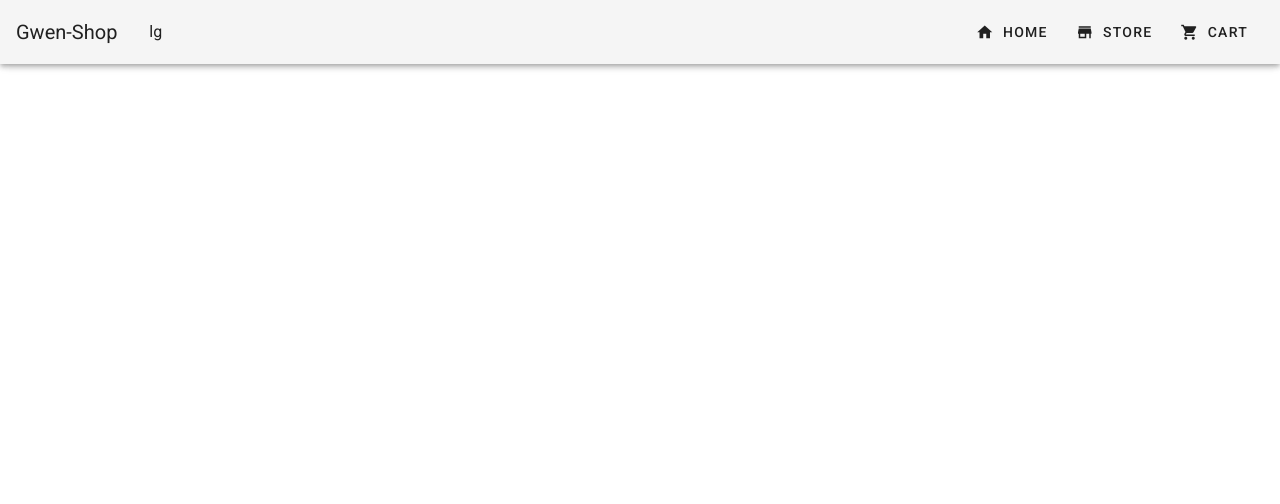
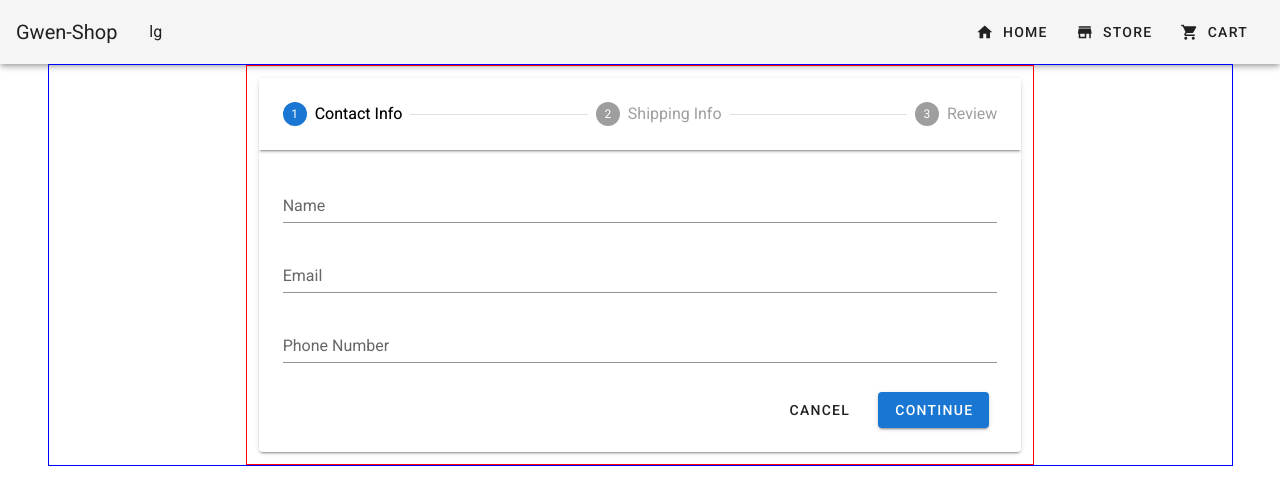
Before and after one commit to Toofan-shian/gwen-store, a Vue app: page /checkout in a window 1280 px wide. Shown: the top 504 px of the page. Built offline with nearby package versions, Linux system fonts and the light colour scheme.

Commit message:
complete cart and create and complete checkout

```diff
--- a/src/components/cards/horizontalProduct.vue
+++ b/src/components/cards/horizontalProduct.vue
@@ -1,10 +1,11 @@
 <template>
-  <v-card class="" width="100%">
+  <v-card class="mx-4 my-2" width="100%" outlined>
     <div class="d-flex">
       <v-img
         :src="product.image"
         width="120"
         height="120"
+        max-width="120"
       ></v-img>
 
       <div class="d-flex flex-column ">
@@ -16,7 +17,9 @@
         </v-card-subtitle>
 
         <v-btn
-          color="error ml-4"
+          color="error"
+          class="ml-4"
+          text
           outlined
           small
         >
--- a/src/components/cart/checkoutBox.vue
+++ b/src/components/cart/checkoutBox.vue
@@ -2,6 +2,7 @@
   <v-card
     outlined
     class="pa-3"
+
   >
     <v-cart-title >
       <h3 class="title mb-2">Payment Detais</h3>
@@ -27,16 +28,19 @@
       <h4 class="subtitle-1 font-weight-black">Total: ${{ total }}</h4>
     </v-card-text>
 
-    <v-card-actions>
-      <v-btn
-        outlined
-        color="success"
+    <v-btn
+      outlined
+      color="success"
+      max-width="100%"
+      to="/checkout"
+    >
+      <span
+        style="font-size: 0.80rem; padding: 4px; text-transform: capitalize;"
+      >
+        Checkout
+      </span>
+    </v-btn>
 
-
-      >
-        Complete Checkout
-      </v-btn>
-    </v-card-actions>
   </v-card>
 </template>
 
--- /dev/null
+++ b/src/components/checkout/contactInfo.vue
@@ -0,0 +1,50 @@
+<template>
+  <div>
+    <v-text-field
+      required
+      v-model="data.name"
+      label="Name"
+    />
+
+    <v-text-field
+      required
+      v-model="data.email"
+      label="Email"
+    />
+
+    <v-text-field
+      required
+      label="Phone Number"
+      v-model="data.phone"
+    />
+
+    <v-row
+      class="ma-2 justify-end"
+    >
+      <v-btn
+        text
+        @click="$router.replace({name: 'cart'})"
+        class="mr-3"
+      >
+        Cancel
+      </v-btn>
+
+      <v-btn
+        color="primary"
+        @click="next"
+      >
+        Continue
+      </v-btn>
+    </v-row>
+  </div>
+</template>
+
+<script>
+
+export default {
+  props: {
+    next: Function,
+    data: Object,
+  }
+}
+</script>
--- /dev/null
+++ b/src/components/checkout/review.vue
@@ -0,0 +1,52 @@
+<template>
+  <div>
+    <v-list disabled dense>
+      <v-subheader class="title">Review Order</v-subheader>
+
+      <v-list-item-group color="primary">
+        <v-list-item
+          v-for="(value, key) in data"
+          :key="key"
+
+        >
+          <v-list-item-content>
+            <v-list-item-title>
+                <span class="mr-6">{{ key }}: </span>
+                <span>{{ value }}</span>
+            </v-list-item-title>
+          </v-list-item-content>
+        </v-list-item>
+      </v-list-item-group>
+    </v-list>
+
+    <v-row
+      class="justify-end ma-3"
+    >
+      <v-btn
+        text
+        class="mr-3"
+        @click="previous"
+      >
+        Go Back
+      </v-btn>
+
+      <v-btn
+        color="primary"
+        @click="submitOrder"
+      >
+        Submit
+      </v-btn>
+    </v-row>
+  </div>
+</template>
+
+<script>
+
+export default {
+  props: {
+    data: Object,
+    previous: Function,
+    submitOrder: Function
+  }
+}
+</script>
--- /dev/null
+++ b/src/components/checkout/shippingInfo.vue
@@ -0,0 +1,51 @@
+<template>
+  <div>
+    <v-text-field
+      required
+      v-model="data.street"
+      label="Street Address"
+    />
+
+    <v-text-field
+      required
+      v-model="data.state"
+      label="State"
+    />
+
+    <v-text-field
+      required
+      v-model="data.zip"
+      label="Zip"
+    />
+
+    <v-row
+      class="justify-end ma-2"
+    >
+      <v-btn
+        text
+        @click="previous"
+        class="mr-3"
+      >
+        Go Back
+      </v-btn>
+
+      <v-btn
+        color="primary"
+        @click="next"
+      >
+        Continue
+      </v-btn>
+    </v-row>
+  </div>
+</template>
+
+<script>
+
+export default {
+  props: {
+    next: Function,
+    data: Object,
+    previous: Function,
+  }
+}
+</script>
--- a/src/router/index.js
+++ b/src/router/index.js
@@ -3,6 +3,8 @@ import VueRouter from 'vue-router'
 import Home from '../views/home'
 import Store from '../views/store'
 import Cart from '../views/cart'
+import Checkout from '../views/checkout'
+import thankYou from '../views/thankYou'
 
 Vue.use(VueRouter)
 
@@ -21,6 +23,16 @@ const routes = [
   name: 'cart',
   path: '/cart',
   component: Cart,
+},
+{
+  name: 'checkout',
+  path: '/checkout',
+  component: Checkout
+},
+{
+  name: 'thankYou',
+  path: 'thank-you',
+  component: thankYou,
 }
 ]
 
--- a/src/views/cart.vue
+++ b/src/views/cart.vue
@@ -1,22 +1,22 @@
 <template>
-  <v-container class="border">
+  <v-container class="border-b ">
     <v-row>
       <v-col
-        class="border"
-        sm="8"
-        md="5"
-        offset-md="2"
-        lg="4"
-        offset-lg="3"
+        class=""
+        sm="7"
+        md="6"
+        offset-md="1"
+        lg="6"
+        offset-lg="1"
       >
         <productList/>
       </v-col>
       <v-col
-        class="border"
-        sm="4"
-        md="3"
+        class=""
+        sm="5"
+        md="4"
       >
-        <checkoutBox/>
+        <checkoutBox class=""/>
       </v-col>
     </v-row>
   </v-container>
--- /dev/null
+++ b/src/views/checkout.vue
@@ -0,0 +1,103 @@
+<template>
+  <v-container class="border-b">
+    <v-row>
+      <v-col
+        class="border"
+        sm="8"
+        offset-sm="2"
+
+      >
+        <v-stepper v-model="stepper">
+          <v-stepper-header>
+            <v-stepper-step
+              step="1"
+              :complete="stepper > 1"
+            >
+              Contact Info
+            </v-stepper-step>
+
+            <v-divider></v-divider>
+
+            <v-stepper-step
+            step="2"
+            :complete="stepper > 2"
+            >
+            Shipping Info
+            </v-stepper-step>
+
+            <v-divider></v-divider>
+
+            <v-stepper-step
+              step="3"
+            >
+              Review
+            </v-stepper-step>
+          </v-stepper-header>
+
+          <v-stepper-items>
+            <v-stepper-content step="1">
+              <contactInfo
+                :next="next"
+                :data="data"
+              />
+            </v-stepper-content>
+
+            <v-stepper-content step="2">
+              <shippingInfo
+                :next="next"
+                :previous="previous"
+                :data="data"
+              />
+            </v-stepper-content>
+
+            <v-stepper-content step="3">
+              <review
+                :data="data"
+                :previous="previous"
+                :submitOrder="submitOrder"
+              />
+            </v-stepper-content>
+          </v-stepper-items>
+        </v-stepper>
+      </v-col>
+    </v-row>
+  </v-container>
+</template>
+
+<script>
+import contactInfo from '@/components/checkout/contactInfo.vue';
+import shippingInfo from '@/components/checkout/shippingInfo.vue';
+import review from '@/components/checkout/review.vue';
+
+export default {
+  components: {
+    contactInfo,
+    shippingInfo,
+    review,
+  },
+  data() {
+    return {
+      stepper: 1,
+      data: {
+        email: '',
+        name: '',
+        state: '',
+        zip: '',
+        phone: '',
+        street: '',
+      }
+    }
+  },
+  methods: {
+    next() {
+      this.stepper += 1;
+    },
+    previous() {
+      this.stepper -= 1;
+    },
+    submitOrder() {
+      this.$router.replace({name: 'thankYou'})
+    }
+  }
+}
+</script>
--- /dev/null
+++ b/src/views/thankYou.vue
@@ -0,0 +1,9 @@
+<template>
+
+</template>
+
+<script>
+export default {
+
+}
+</script>
```
